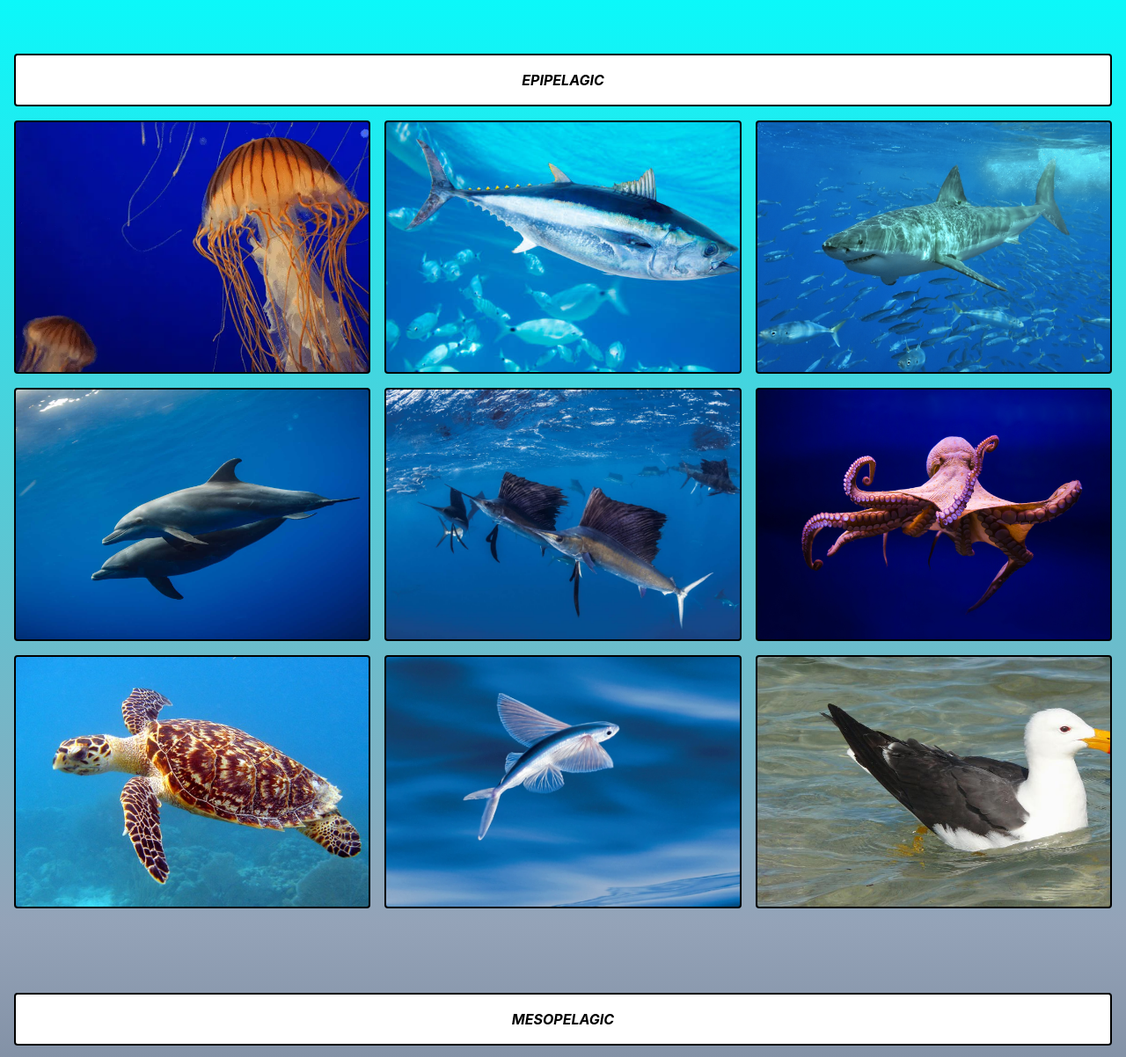
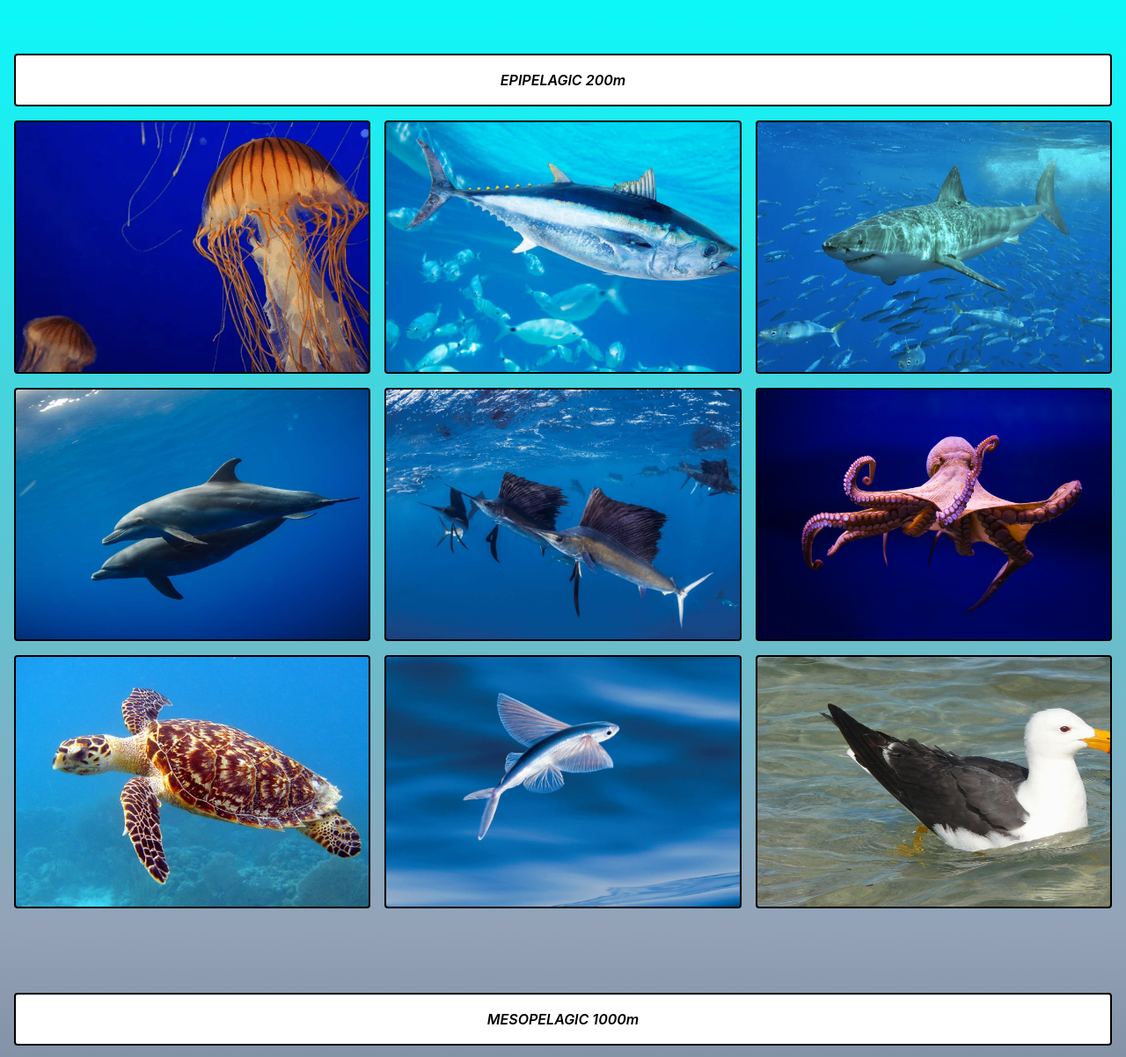
Before and after one commit to DatabasePlaymaker/deeper, a website: page index.html in a window 1280 px wide. Shown: the part 83-1285 px from the top of the page at 88% size. Drawn offline with Linux system fonts and the light colour scheme.

Commit message:
font-semibold

```diff
--- a/index.html
+++ b/index.html
@@ -94,9 +94,9 @@
       <div class="container">
         <!-- Header Start-->
         <h1
-          class="font-bold bg-white border-2 border-black p-4 mb-4 text-center uppercase italic rounded"
+          class="font-semibold bg-white border-2 border-black p-4 mb-4 text-center italic rounded"
         >
-          Epipelagic
+          <span class="uppercase">Epipelagic</span> 200m
         </h1>
         <!-- Header End -->
 
@@ -394,9 +394,9 @@
       <div class="container">
         <!-- Header Start-->
         <h1
-          class="font-bold bg-white border-2 border-black p-4 mb-4 text-center uppercase italic rounded"
+          class="font-semibold bg-white border-2 border-black p-4 mb-4 text-center italic rounded"
         >
-          Mesopelagic
+          <span class="uppercase">Mesopelagic</span> 1000m
         </h1>
         <!-- Header End -->
 
```
Also changed, not shown: dist/output.css.
